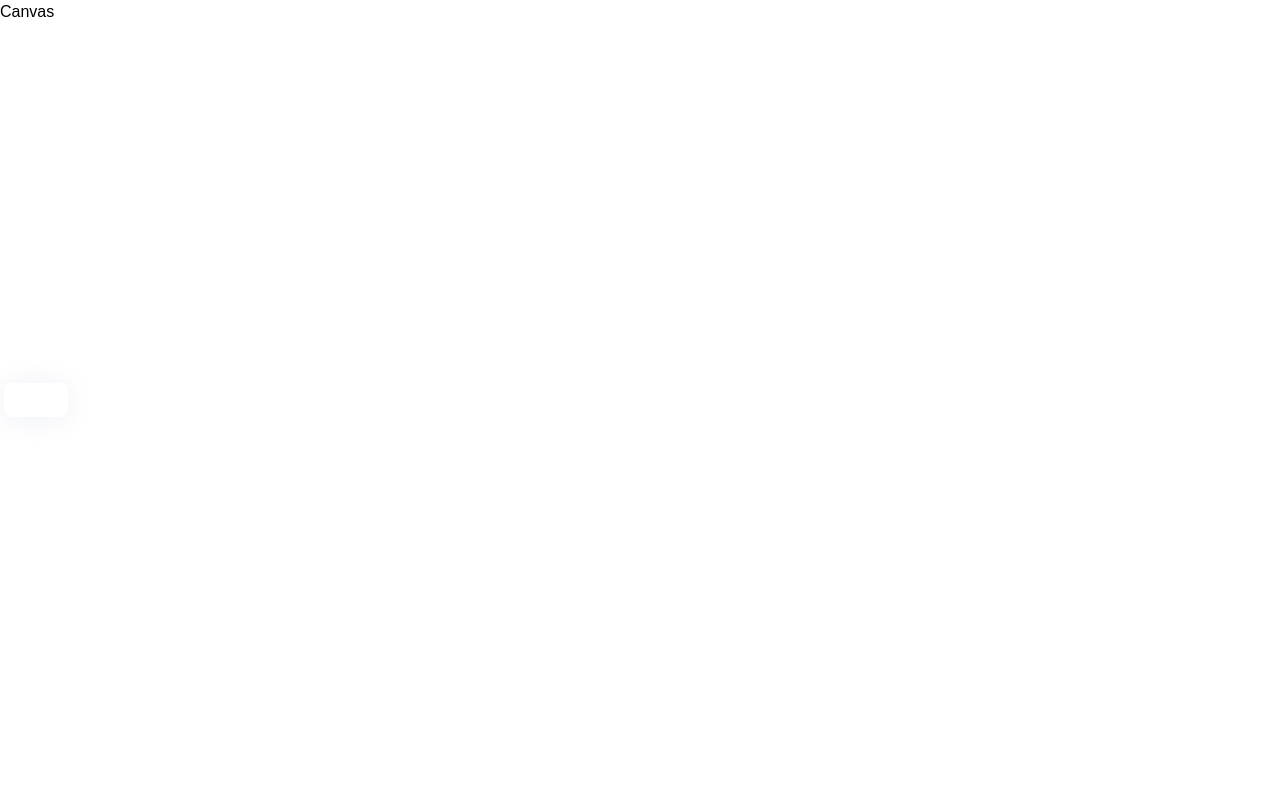
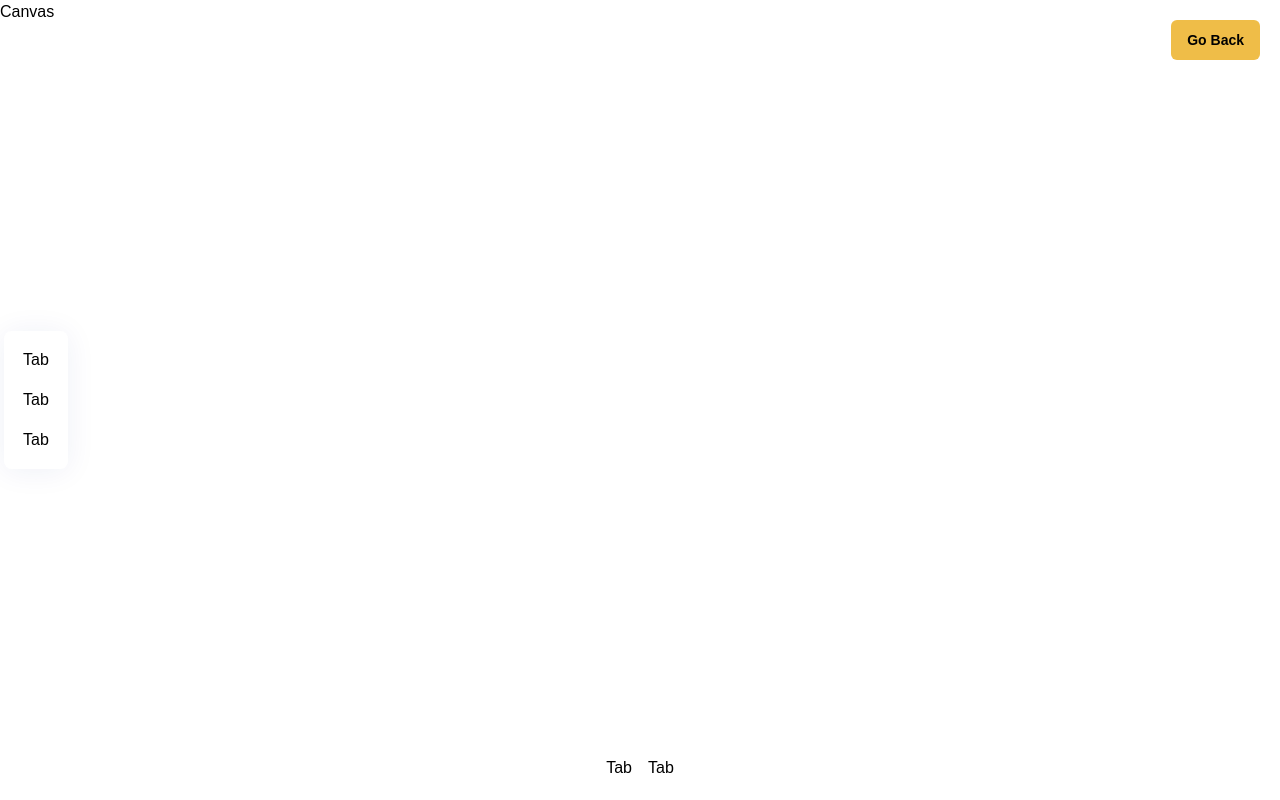
Before and after one commit to AkshitaPatel/AI-Powered-3D-Website, a React (Vite) app in the folder client/: page / in a window 1280 px wide. Both pictures are taken after a click on the button "Customize It". Built offline with nearby package versions, Linux system fonts and the light colour scheme; a web font is replaced by a local one.

Commit message:
Adding skeleton for tabs

```diff
--- a/client/src/pages/Customizer.jsx
+++ b/client/src/pages/Customizer.jsx
@@ -27,8 +27,38 @@ const Customizer = () => {
             {...slideAnimation("left")}
           >
             <div className="flex items-center min-h-screen">
-              <div className="editortabs-container tabs"></div>
+              <div className="editortabs-container tabs">
+                {EditorTabs.map((tab) => (
+                  <Tab key={tab.name} tab={tab} handleClick={() => {}} />
+                ))}
+              </div>
             </div>
+          </motion.div>
+          <motion.div
+            className="absolute z-10 top-5 right-5"
+            {...fadeAnimation}
+          >
+            <CustomButton
+              type="filled"
+              title="Go Back"
+              handleClick={() => (state.intro = true)}
+              customStyles="w-fit px-4 py-2.5 font-bold text-sm"
+            ></CustomButton>
+          </motion.div>
+
+          <motion.div
+            className="filtertabs-container"
+            {...slideAnimation("up")}
+          >
+            {FilterTabs.map((tab) => (
+              <Tab
+                key={tab.name}
+                tab={tab}
+                isFilterTab
+                isActiveTab=""
+                handleClick={() => {}}
+              />
+            ))}
           </motion.div>
         </>
       )}
```
